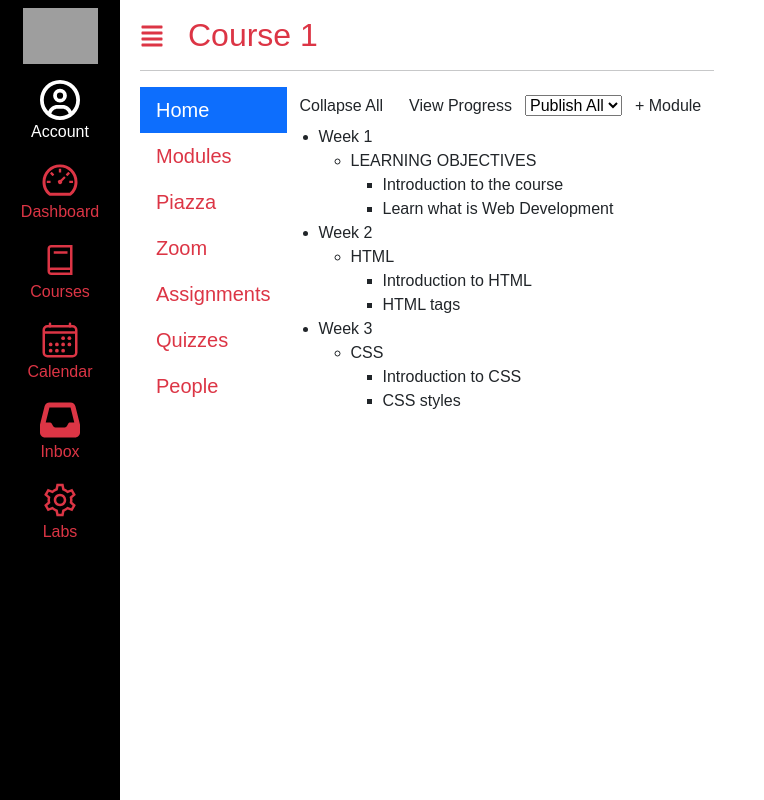
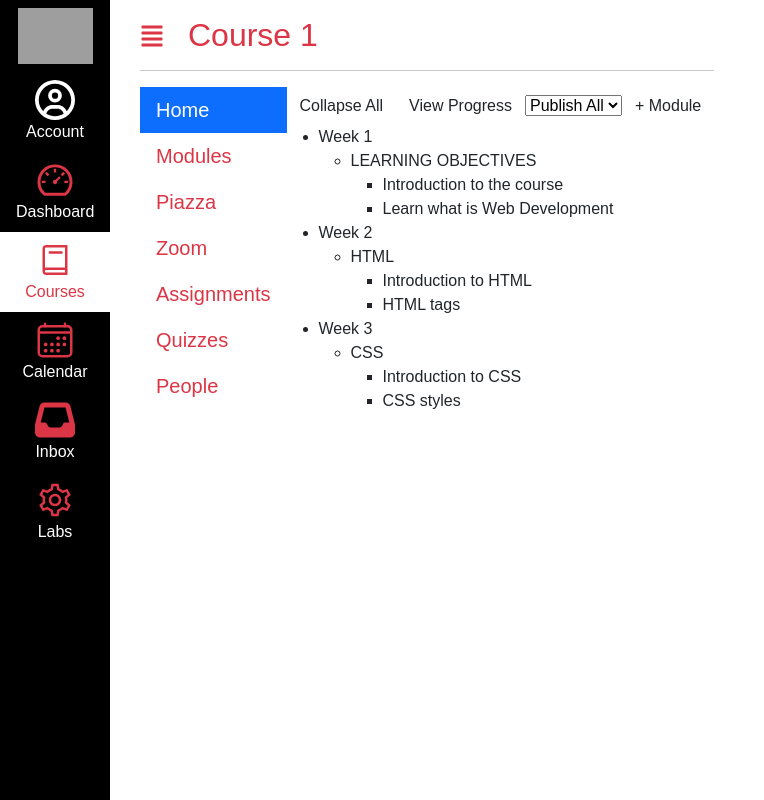
Before and after one commit to Kwon-exe/kambaz-next-js, a Next.js app: page /courses/1/modules in a window 1280 px wide. Shown: the whole page, without its empty margins (0-764 px from the left). Built offline with nearby package versions, Linux system fonts and the light colour scheme; grey boxes are pictures that could not be loaded.

Commit message:
Completed navbar

```diff
--- a/app/(kambaz)/Navigation.tsx
+++ b/app/(kambaz)/Navigation.tsx
@@ -1,3 +1,5 @@
+"use client";
+import { usePathname } from "next/navigation";
 import { AiOutlineDashboard } from "react-icons/ai";
 import { IoCalendarOutline } from "react-icons/io5";
 import { LiaBookSolid, LiaCogSolid } from "react-icons/lia";
@@ -5,10 +7,12 @@ import { FaInbox, FaRegCircleUser } from "react-icons/fa6";
 import { ListGroup, ListGroupItem } from "react-bootstrap";
 import Link from "next/link";
 export default function KambazNavigation() {
+  const pathname = usePathname();
+  const isActive = (path: string) => pathname.startsWith(path);
   return (
     <ListGroup
       className="rounded-0 position-fixed bottom-0 top-0 d-none d-md-block bg-black z-2 "
-      style={{ width: 120 }}
+      style={{ width: 110 }}
       id="wd-kambaz-navigation"
     >
       <ListGroupItem
@@ -20,66 +24,103 @@ export default function KambazNavigation() {
       >
         <img src="/images/NEU.png" width="75px" alt="Northeastern University" />
       </ListGroupItem>
-      <ListGroupItem className="border-0 bg-black text-center">
+      <ListGroupItem
+        className={`border-0 text-center ${
+          isActive("/account") ? "bg-white" : "bg-black"
+        }`}
+      >
         <Link
           href="/account"
           id="wd-account-link"
-          className="text-white text-decoration-none"
+          className={`text-decoration-none ${
+            isActive("/account") ? "text-danger" : "text-white"
+          }`}
         >
           <FaRegCircleUser className="fs-1 text-white" />
           <br />
           Account
         </Link>
       </ListGroupItem>
-      <ListGroupItem className="border-0 bg-black text-center">
+      <ListGroupItem
+        className={`border-0 text-center ${
+          isActive("/dashboard") ? "bg-white" : "bg-black"
+        }`}
+      >
+        {" "}
         <Link
           href="/dashboard"
           id="wd-dashboard-link"
-          className="text-danger text-decoration-none"
+          className={`text-decoration-none ${
+            isActive("/dashboard") ? "text-danger" : "text-white"
+          }`}
         >
           <AiOutlineDashboard className="fs-1 text-danger" />
           <br />
           Dashboard
         </Link>
       </ListGroupItem>
-      <ListGroupItem className="border-0 bg-black text-center">
+      <ListGroupItem
+        className={`border-0 text-center ${
+          isActive("/courses") ? "bg-white" : "bg-black"
+        }`}
+      >
         <Link
           href="/courses/home"
           id="wd-courses-link"
-          className="text-danger text-decoration-none"
+          className={`text-decoration-none ${
+            isActive("/courses") ? "text-danger" : "text-white"
+          }`}
         >
           <LiaBookSolid className="fs-1 text-danger" />
           <br />
           Courses
         </Link>
       </ListGroupItem>
-      <ListGroupItem className="border-0 bg-black text-center">
+      <ListGroupItem
+        className={`border-0 text-center ${
+          isActive("/calendar") ? "bg-white" : "bg-black"
+        }`}
+      >
         <Link
           href="/calendar"
           id="wd-calendar-link"
-          className="text-danger text-decoration-none"
+          className={`text-decoration-none ${
+            isActive("/calendar") ? "text-danger" : "text-white"
+          }`}
         >
           <IoCalendarOutline className="fs-1 text-danger" />
           <br />
           Calendar
         </Link>
       </ListGroupItem>
-      <ListGroupItem className="border-0 bg-black text-center">
+      <ListGroupItem
+        className={`border-0 text-center ${
+          isActive("/inbox") ? "bg-white" : "bg-black"
+        }`}
+      >
         <Link
           href="/inbox"
           id="wd-inbox-link"
-          className="text-danger text-decoration-none"
+          className={`text-decoration-none ${
+            isActive("/inbox") ? "text-danger" : "text-white"
+          }`}
         >
           <FaInbox className="fs-1 text-danger" />
           <br />
           Inbox
         </Link>
       </ListGroupItem>
-      <ListGroupItem className="border-0 bg-black text-center">
+      <ListGroupItem
+        className={`border-0 text-center ${
+          isActive("/labs") ? "bg-white" : "bg-black"
+        }`}
+      >
         <Link
           href="/labs"
           id="wd-labs-link"
-          className="text-danger text-decoration-none"
+          className={`text-decoration-none ${
+            isActive("/labs") ? "text-danger" : "text-white"
+          }`}
         >
           <LiaCogSolid className="fs-1 text-danger" />
           <br />
```
